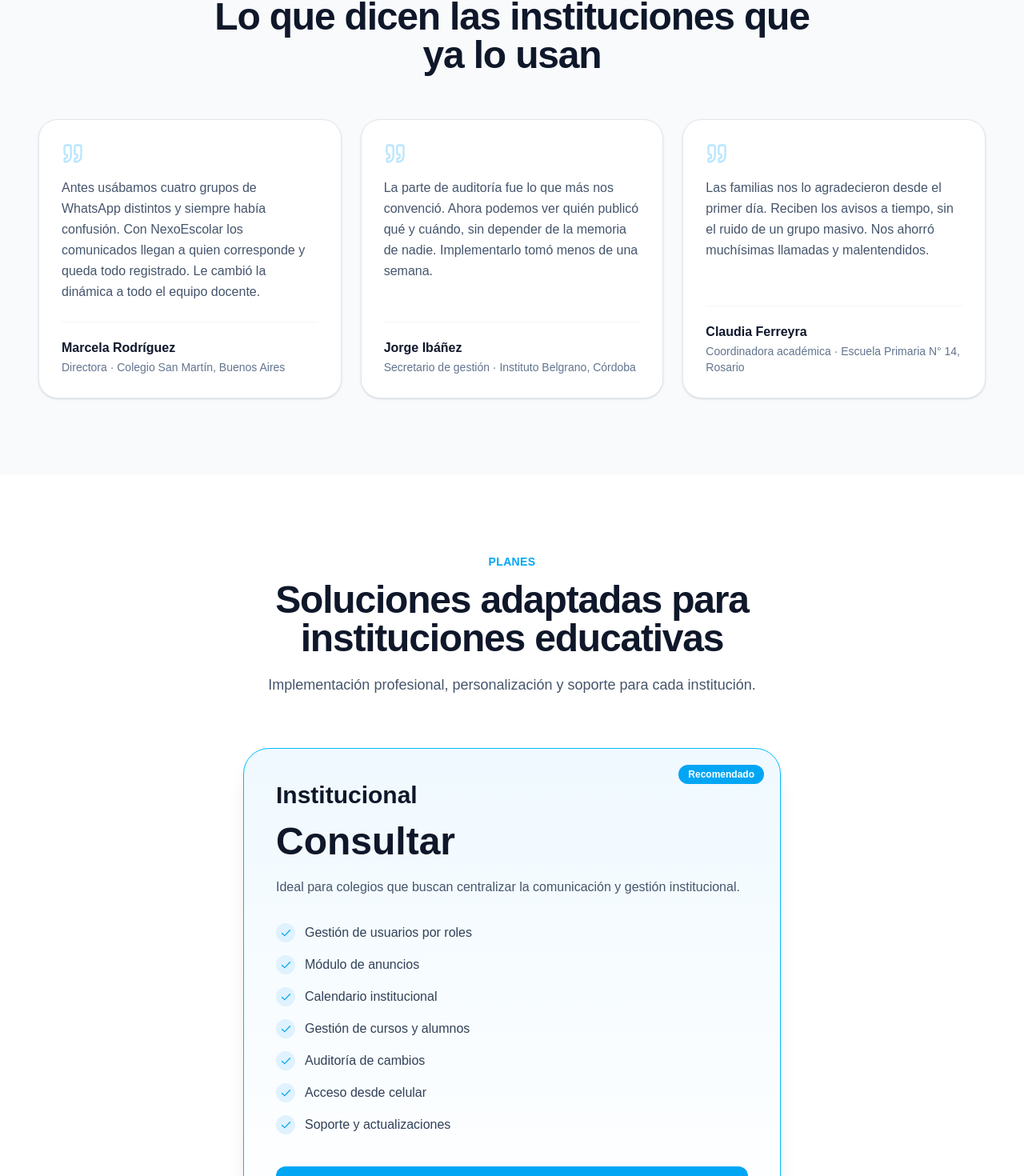
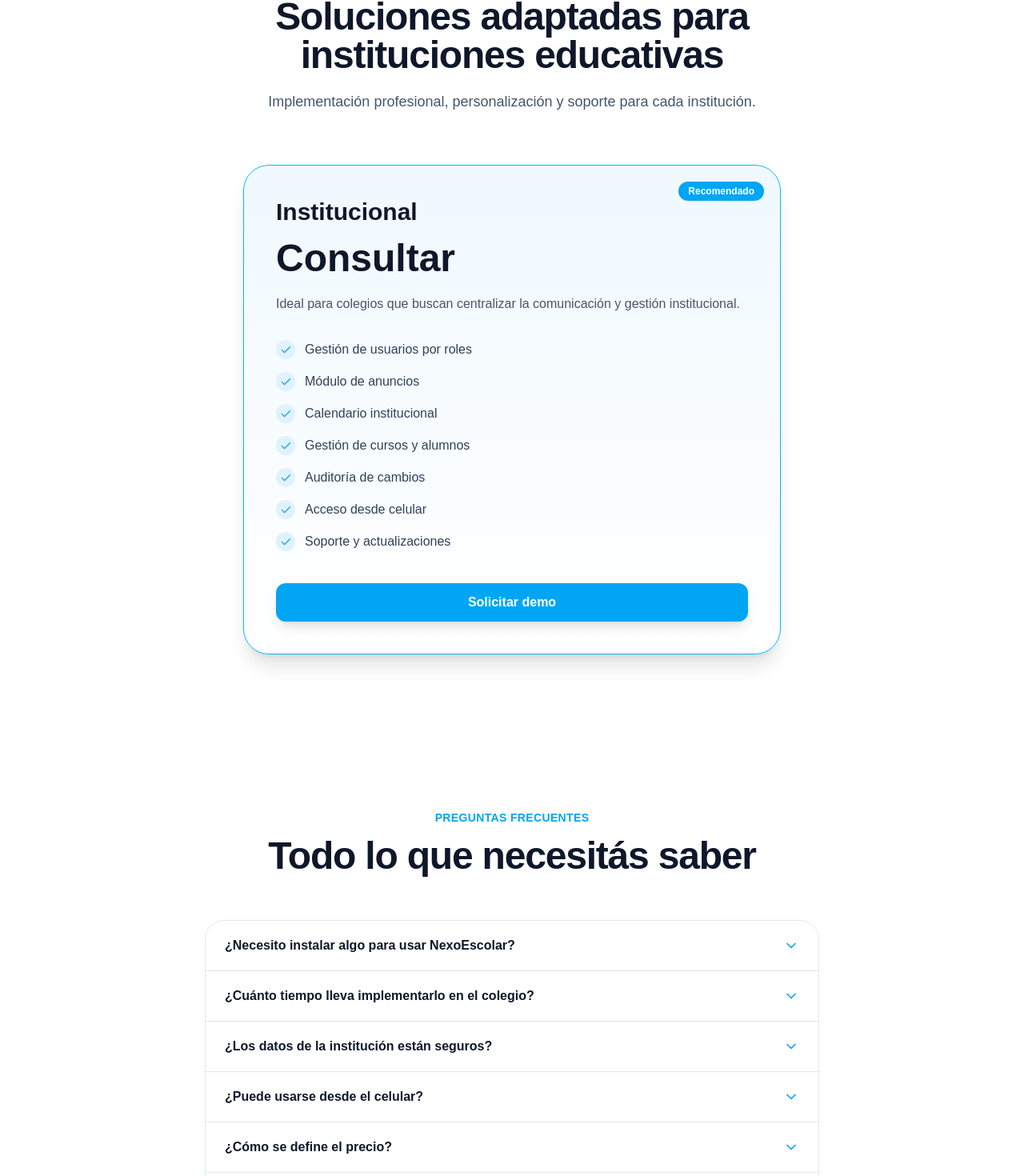
Before and after one commit to Sebas271083/nexoEscolar, a Next.js app: page / in a window 1280 px wide. Shown: the part 4220-5690 px from the top of the page at 80% size. Built offline with nearby package versions, Linux system fonts and the light colour scheme.

Commit message:
se agregan preguntas frecuentes

```diff
--- a/src/app/page.js
+++ b/src/app/page.js
@@ -4,7 +4,6 @@ import ProblemSection from "@/components/ProblemSection";
 import Features from "@/components/Features";
 import Modules from "@/components/Modules";
 import Screenshots from "@/components/Screenshots";
-import Testimonials from "@/components/Testimonials";
 import Pricing from "@/components/Pricing";
 import FAQ from "@/components/FAQ";
 import CTA from "@/components/CTA";
@@ -20,7 +19,6 @@ export default function Home() {
       <Features />
       <Modules />
       <Screenshots />
-      <Testimonials />
       <Pricing />
       <FAQ />
       <CTA />
--- a/src/components/FAQ.jsx
+++ b/src/components/FAQ.jsx
@@ -21,8 +21,8 @@ const faqs = [
     a: "Sí. La interfaz está diseñada para ser responsive y funciona correctamente en dispositivos móviles, tanto para docentes como para familias.",
   },
   {
-    q: "¿El precio es por usuario o por institución?",
-    a: "El precio es por institución, no por usuario. Podés incorporar a todo el equipo docente, administrativo y las familias sin costo adicional por cantidad.",
+    q: "¿Cómo se define el precio?",
+    a: "El precio se acuerda según el tamaño y las necesidades de cada institución. No es lo mismo un colegio de 100 alumnos que uno de 1.000. Contactanos y te armamos una propuesta a medida.",
   },
   {
     q: "¿Ofrecen soporte después de la implementación?",
```
